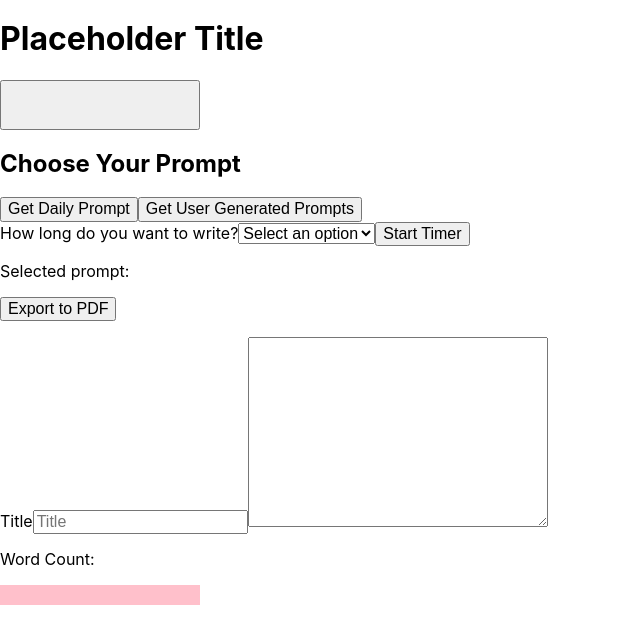
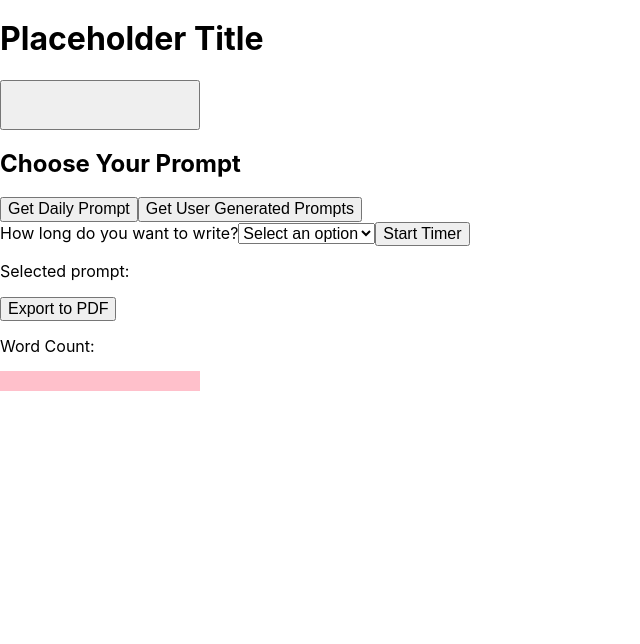
Before and after one commit to robin-kajanth-shanel/4-u-2-write, a React (Create React App) app: page / in a window 1280 px wide. Shown: the top 644 px of the page, without its empty margins (0-640 px from the left). Built offline with nearby package versions, Linux system fonts and the light colour scheme; no server answers; the database is empty.

Commit message:
added form hide functionality until user starts timer

```diff
--- a/src/App.js
+++ b/src/App.js
@@ -219,7 +219,8 @@ class App extends Component {
                 ? "Time's up! Restart the timer to continue writing"
                 : null}
             </p>
-            <form action="">
+            {this.state.displayForm
+              ? <form action="">
                 <label htmlFor="">Title</label>
                 <input
                   type="text"
@@ -238,6 +239,7 @@ class App extends Component {
                 ></textarea>
                 <div className="progressBar"></div>
               </form>
+              : null}
             <p>Word Count: {}</p>
             <div className="outer">
               <div className="inner"></div>
```
Lines whose indentation alone changed are shown as unchanged.
